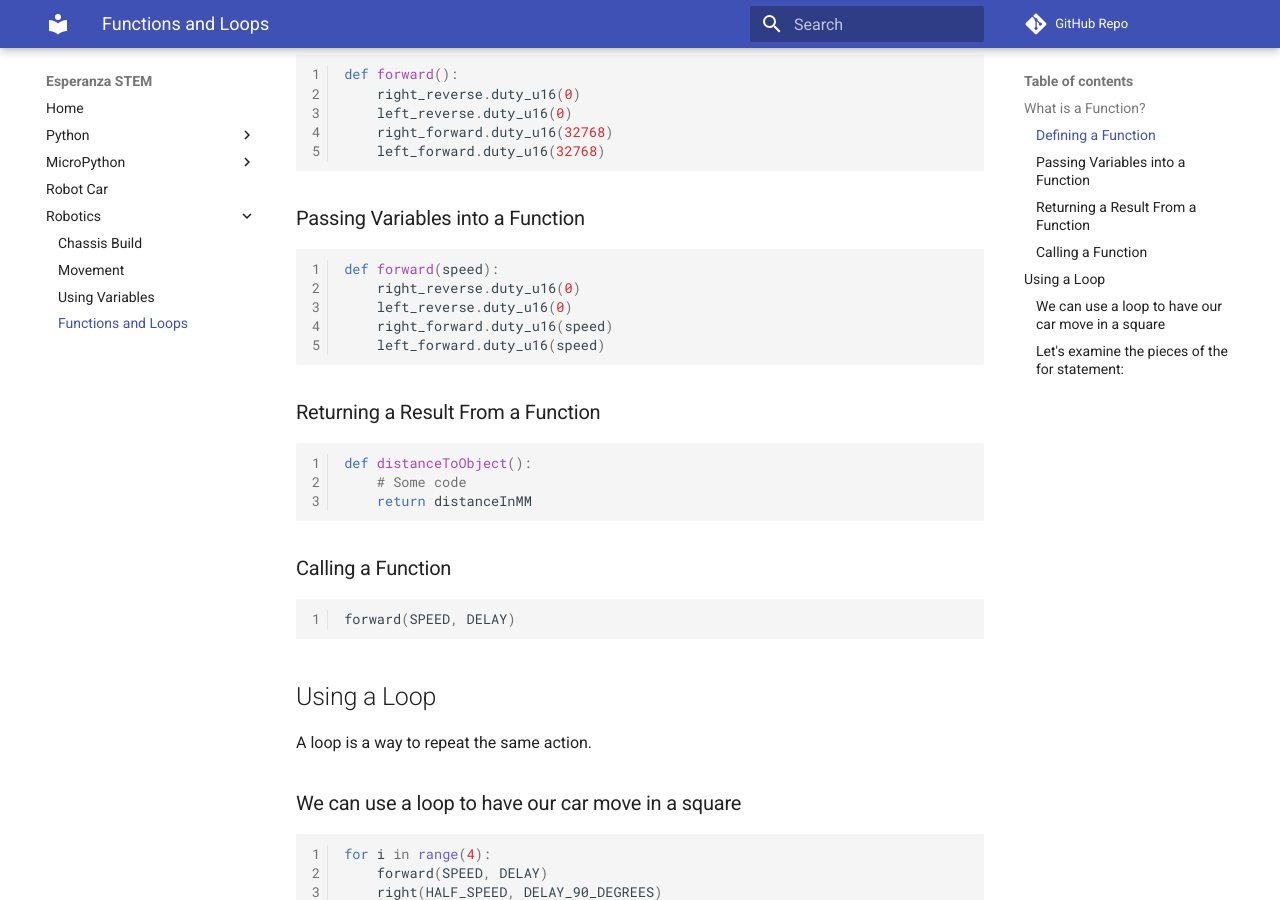
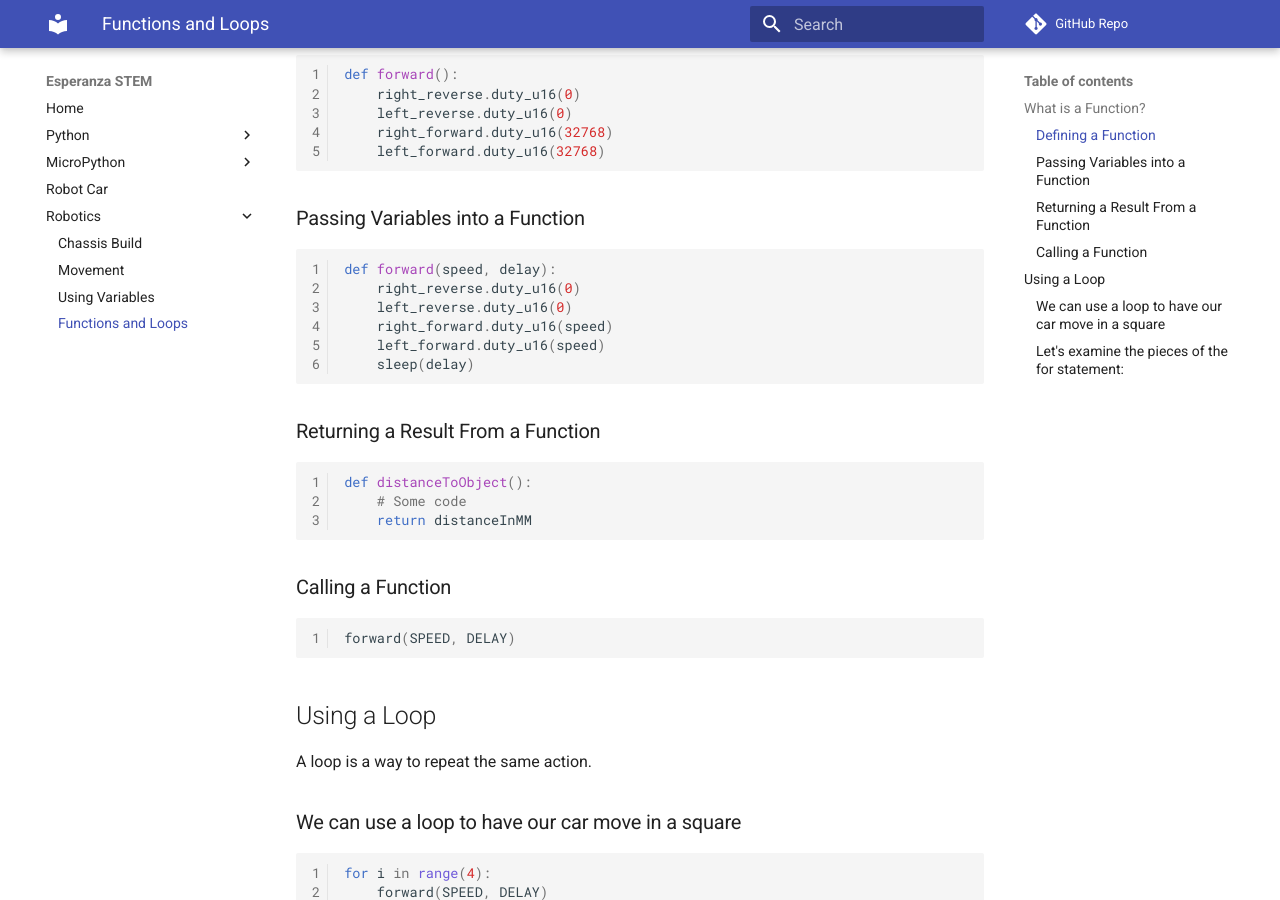
Before and after one commit to jetannenbaum/esperanzaSTEM, an MkDocs documentation site: the page built from docs/robotics/functionsLoops.md, in a window 1280 px wide and 900 px high, scrolled down 380 px. Built offline with MkDocs 1.6.1 and Material for MkDocs 9.7.7, drawn with Linux system fonts in a browser that asks for light colours; comment, search, counter and statistics services are not loaded.

Commit message:
added delay to functon

````diff
--- a/docs/robotics/functionsLoops.md
+++ b/docs/robotics/functionsLoops.md
@@ -20,11 +20,12 @@ def forward():
 ### Passing Variables into a Function
 
 ```python
-def forward(speed):
+def forward(speed, delay):
     right_reverse.duty_u16(0)
     left_reverse.duty_u16(0)
     right_forward.duty_u16(speed)
     left_forward.duty_u16(speed)
+    sleep(delay)
 ```
 
 ### Returning a Result From a Function
````
